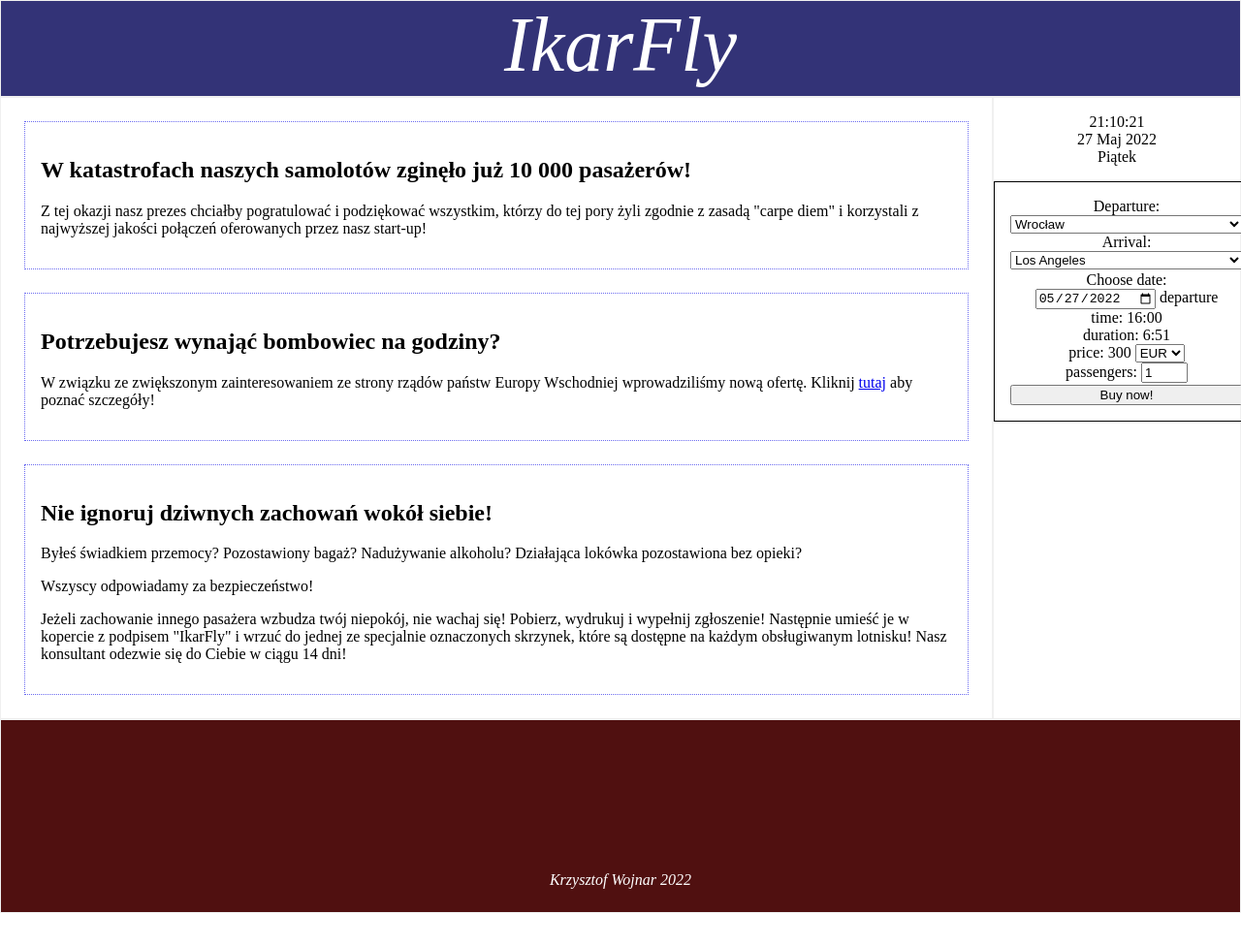
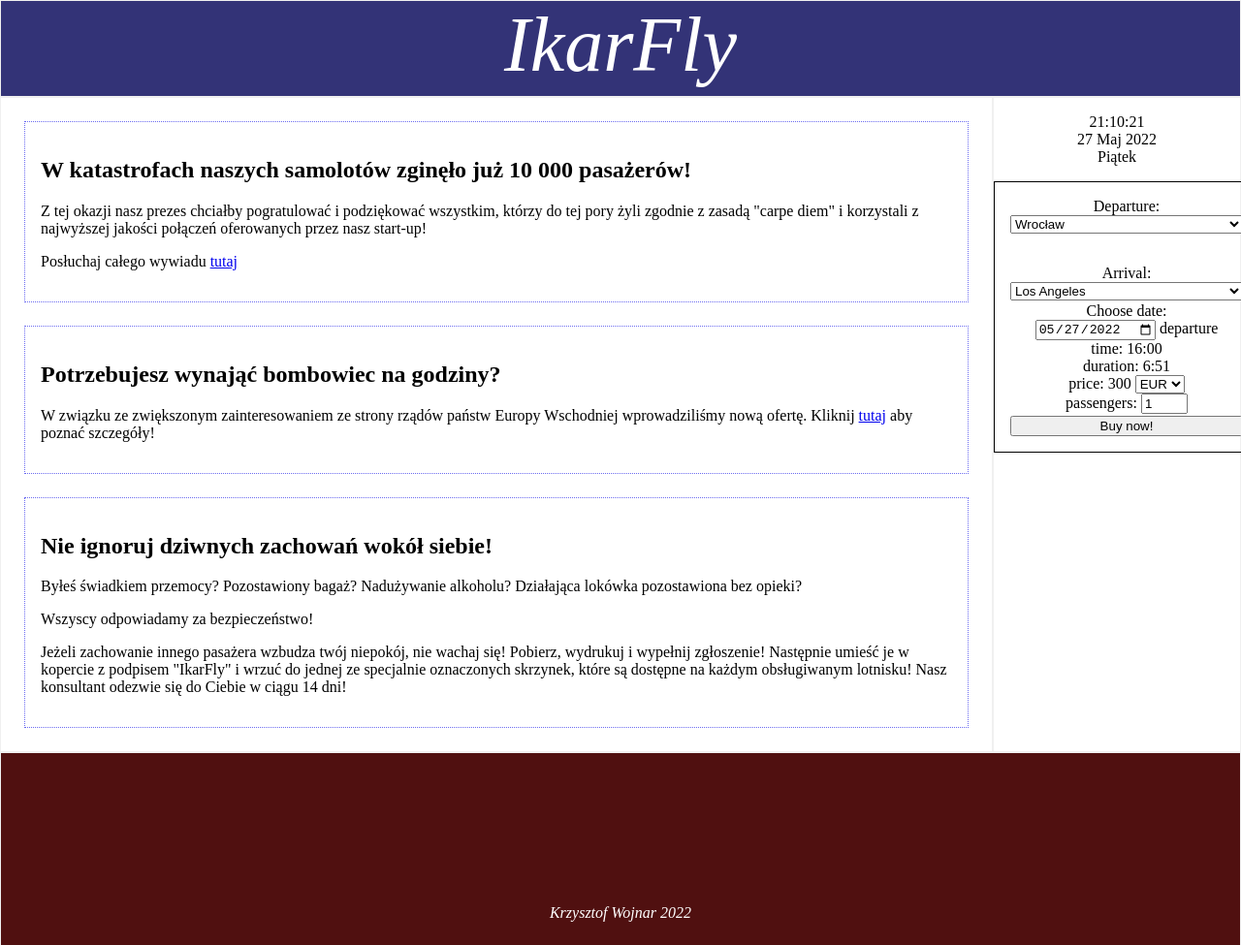
Before and after one commit to KrzysztofWojnar/krzysztofwojnar-wsb-js01, a website built with webpack: page src/index.html in a window 1280 px wide. Shown: the whole page at 97% size. Before the commit the page ends 942 px from the top, so only its background shows below. Built offline with nearby package versions, Linux system fonts and the light colour scheme; no server answers; files whose address does not match are found by name.

Commit message:
weather added

```diff
--- a/src/index.html
+++ b/src/index.html
@@ -18,6 +18,7 @@
         <div id="ticket-search" class="aside-content">
             <label for="departure-airport">Departure:</label>
             <select id="departure-airport"></select>
+            <p id="weather"></p>
             <label for="arrival-airport">Arrival:</label>
             <select id="arrival-airport"></select>
             <div id="ticket-details">
@@ -40,6 +41,7 @@
             <h2>W katastrofach naszych samolotów zginęło już 10 000 pasażerów!</h2>
             <p>Z tej okazji nasz prezes chciałby pogratulować i podziękować wszystkim, którzy do tej pory żyli zgodnie z
                 zasadą "carpe diem" i korzystali z najwyższej jakości połączeń oferowanych przez nasz start-up!</p>
+            <p>Posłuchaj całego wywiadu <a href="https://www.youtube.com/watch?v=Uo3cL4nrGOk">tutaj</a></p>
         </article>
         <article>
             <h2>Potrzebujesz wynająć bombowiec na godziny?</h2>
@@ -63,7 +65,7 @@
         <div>Krzysztof Wojnar 2022</div>
     </footer>
     <div id="modal-background">
-        <div id="modal-window">Hello!</div>
+        <div id="modal-window">Hello from modal!</div>
     </div>
 </body>
 
--- a/src/scripts/data.js
+++ b/src/scripts/data.js
@@ -12,10 +12,10 @@
     'Embraer_ERJ-170'
 ];
 export const availableAirports = [
-    { city: 'Wrocław', timeZone: 'Europe/Warsaw', currency: 0 },
-    { city: 'Los Angeles', timeZone: 'America/Los_Angeles', currency: 2 },
-    { city: 'Irkutsk', timeZone: 'Asia/Irkutsk', currency: 3 },
-    { city: 'Berlin', timeZone: 'Europe/Berlin', currency: 1 },
+    { city: 'Wrocław', timeZone: 'Europe/Warsaw', currency: 0, lon: 17, lat: 51.1 },
+    { city: 'Los Angeles', timeZone: 'America/Los_Angeles', currency: 2, lon: -118, lat: 34 },
+    { city: 'Irkutsk', timeZone: 'Asia/Irkutsk', currency: 3, lon: 104.3, lat: 52.3 },
+    { city: 'Berlin', timeZone: 'Europe/Berlin', currency: 1, lon: 13.4, lat: 52.5 },
 ];
 export const connections = [
     { departure: 0, arrival: 1, hour: '16:00', duration: '6:51', airplain: 0, price: 300 },
--- a/src/scripts/main.js
+++ b/src/scripts/main.js
@@ -1,14 +1,14 @@
 import * as data from './data.js';
 import { login } from './signing-up.js';
 import { fetchCurrencyValue } from './currency-picker.js';
-
+import { renderWeather } from './weather.js'
 const departureAirportSelect = document.getElementById('departure-airport');
 const arrivalAirportSelect = document.getElementById('arrival-airport');
 const buyButton = document.getElementById('buy-button');
 const modalBackgound = document.getElementById('modal-background');
 const modalWindow = document.getElementById('modal-window');
-let tz;
-export const getTimeZone = () => tz;
+let departureAirportObj;
+export const getTimeZone = () => departureAirportObj.timeZone ;
 export const modal = {
     open: function () {
         modalBackgound.style.display = 'block';
@@ -77,9 +77,10 @@
         arrivalAirportSelect.appendChild(airportOption);
         populateDetails();
     });
-    tz = data.availableAirports[departureAirportNr].timeZone;
+    departureAirportObj = data.availableAirports[departureAirportNr];
+    renderWeather(departureAirportObj.lon, departureAirportObj.lat);
     const now = new Date()
-        .toLocaleDateString('pl-PL', { timeZone: tz })
+        .toLocaleDateString('pl-PL', { timeZone: departureAirportObj.timeZone })
         .split('.')
         .map(part => +part);
     document.getElementById('date').value = now[2] +
--- /dev/null
+++ b/src/scripts/weather.js
@@ -0,0 +1,19 @@
+export const renderWeather = function(lon, lat) {
+
+    const options = {
+        method: 'GET',
+        headers: {
+            'X-RapidAPI-Host': 'weatherbit-v1-mashape.p.rapidapi.com',
+            'X-RapidAPI-Key': '3107d8b3fdmsh540df7f9420e204p147556jsn5cc1171a79bd'
+        }
+    };
+
+    fetch(`https://weatherbit-v1-mashape.p.rapidapi.com/current?lon=${lon}&lat=${lat}&units=metric&lang=pl`, options)
+        .then(response => response.json())
+        .then(responseData => {
+            const resp = responseData.data[0];
+            const weatherElement = document.getElementById('weather');
+            weatherElement.innerText = resp.weather.description + ' (' + resp.temp + '°C)'
+        })
+        .catch(err => console.error(err));
+};
--- a/src/style.scss
+++ b/src/style.scss
@@ -2,7 +2,6 @@
     --first-dark: #333377;
     --second-dark: rgb(80, 16, 16);
     --text-on-dark: white;
-
 }
 
 body {
```
